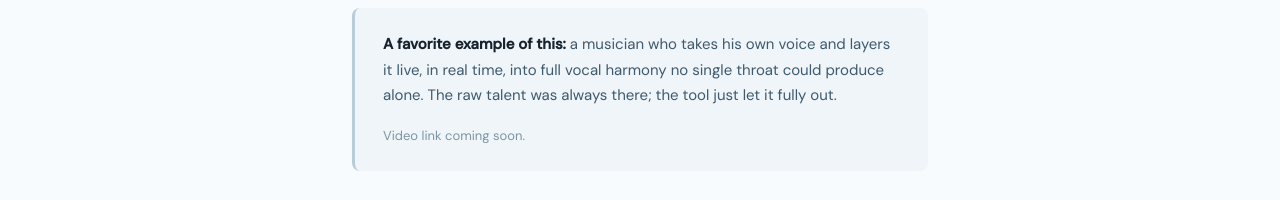
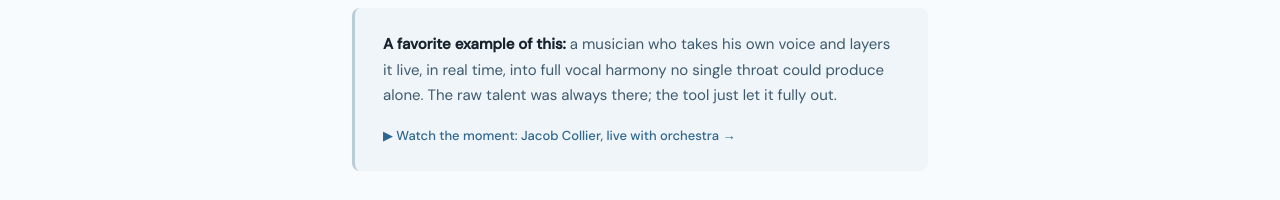
Before and after one commit to mindyjwu/mindys-ai-guide, a website: page about.html in a window 1280 px wide. Shown: the part 1660-1860 px from the top of the page. Drawn offline with Linux system fonts and the light colour scheme.

Commit message:
feat: link the vocal-looping video example on the About page
Replaced the "Video link coming soon" placeholder with the real link
Mindy provided — Jacob Collier improvising with orchestra, timestamped
to the vocal-harmony-layering moment referenced in the essay. Styled
the link to match the site's clay/silver-hover link convention.

```diff
--- a/about.html
+++ b/about.html
@@ -83,8 +83,16 @@
     .essay-aside .video-slot {
       margin-top: 1rem;
       font-size: 13px;
-      color: var(--ink-muted);
     }
+
+    .essay-aside .video-slot a {
+      color: var(--clay);
+      font-weight: 500;
+      text-decoration: none;
+      transition: color 0.2s;
+    }
+
+    .essay-aside .video-slot a:hover { color: var(--silver-dark); }
 
     /* See it in action */
     .see-it-section { padding: 72px 2rem; }
@@ -174,8 +182,7 @@
     <div class="essay-aside">
       <strong>A favorite example of this:</strong> a musician who takes his own voice and layers it live, in real time, into full vocal harmony no single throat could produce alone. The raw talent was always there; the tool just let it fully out.
       <div class="video-slot">
-        <!-- TODO(Mindy): drop in the YouTube link/embed for the vocal-looping highlight you had in mind here -->
-        Video link coming soon.
+        <a href="https://youtu.be/BFul90BFjGc?t=891" target="_blank" rel="noopener">▶ Watch the moment: Jacob Collier, live with orchestra →</a>
       </div>
     </div>
 
```
